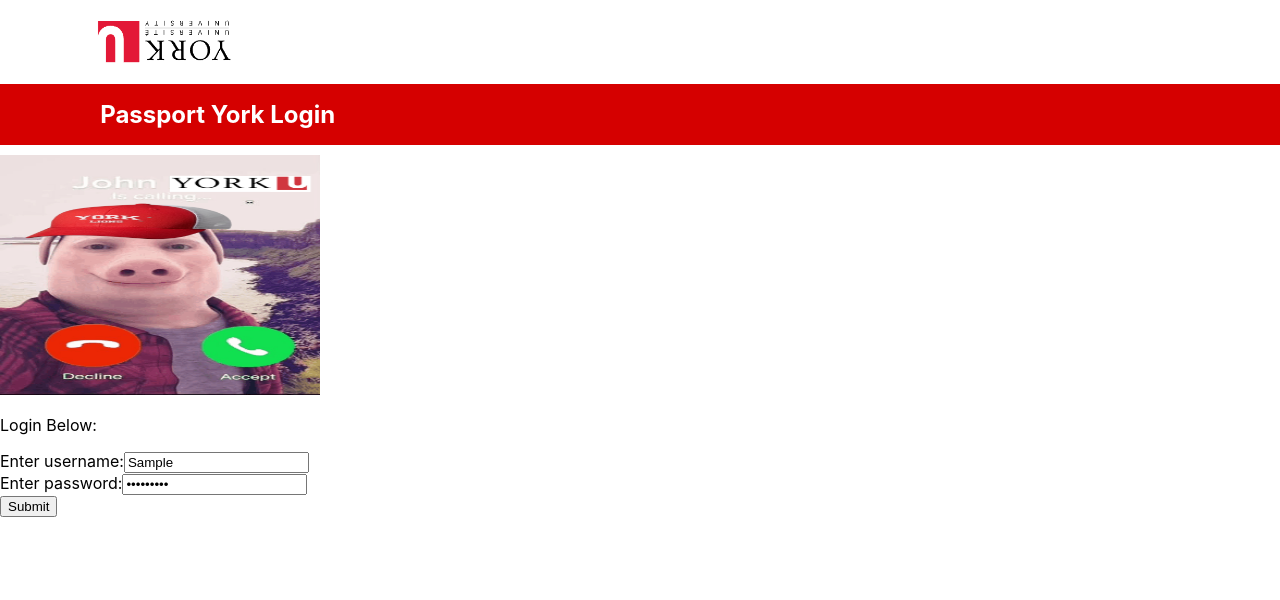
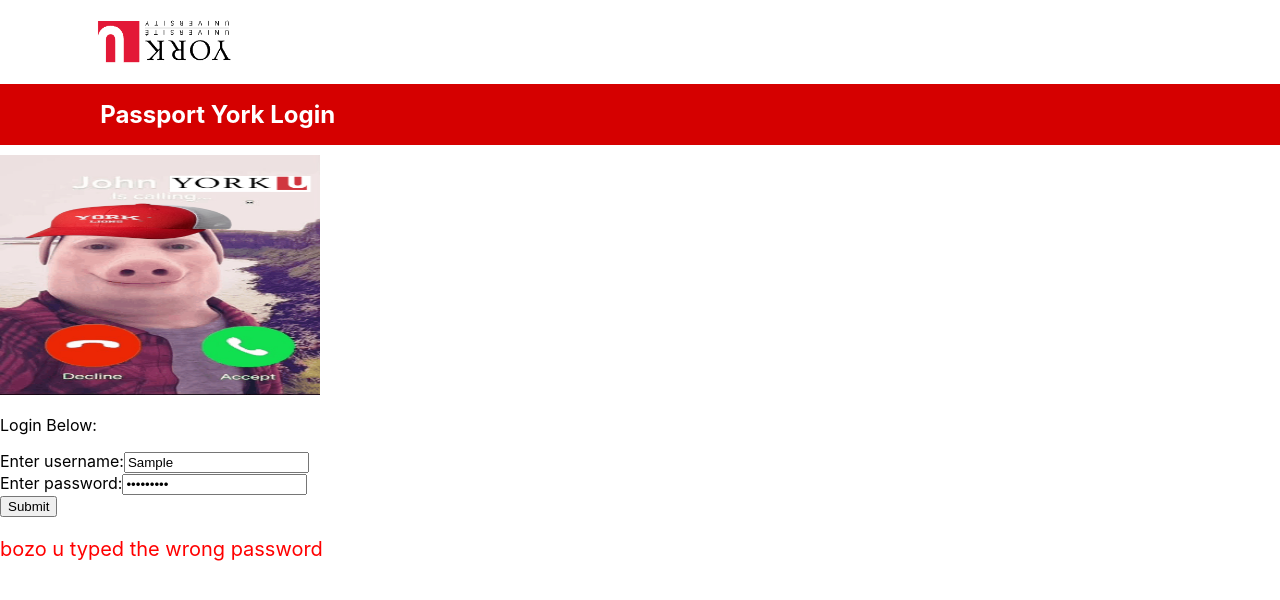
Before and after one commit to Hon139/ExcessiveAuthentication-, a React (Create React App) app in the folder auth-frontend/: page / in a window 1280 px wide. Both pictures are taken after typing "Sample", "Sample123" into the empty fields and a click on the button "Submit". Shown: the top 600 px of the page. Built offline with nearby package versions, Linux system fonts and the light colour scheme.

Commit message:
added error confrontation, worked on transition to math

```diff
--- a/auth-frontend/package.json
+++ b/auth-frontend/package.json
@@ -11,7 +11,7 @@
     "react-daisyui": "^5.0.5",
     "react-dom": "^18.3.1",
     "react-router-dom": "^6.28.0",
-    "react-scripts": "5.0.1",
+    "react-scripts": "^5.0.1",
     "web-vitals": "^2.1.4"
   },
   "scripts": {
--- a/auth-frontend/src/App.js
+++ b/auth-frontend/src/App.js
@@ -1,14 +1,15 @@
 import React, { useState } from 'react';
 import { Routes, Route, useNavigate } from 'react-router-dom'; // Use Routes, Route, useNavigate without Router
 import logo from './components/YorkU_logo.png';
-import JohnYork from './components/john_york.png'
-import LoginButton from '../src/components/Login_Button'
-import LoginEntry from '../src/components/Login_Entry'
-//import Checkbox from '../src/components/Checkbox'
-//import mainContent from '../src/components/Main_Content'
+import JohnYork from './components/john_york.png';
+import LoginButton from '../src/components/Login_Button';
+import LoginEntry from '../src/components/Login_Entry';
+import LoginFail from '../src/components/Login_Failed';
 import MathAuth from './pages/mathauth';
+import './App.css';
 
-import './App.css';
+const CORRECT_USR = "johnyork";
+const CORRECT_PWD = "12345"
 
 function App() {
   return (
@@ -23,10 +24,10 @@
 function Home() {
   const [userInputVal, setUserInputVal] = useState("");
   const [passInputVal, setPassInputVal] = useState("");
+  const [errMessage, setErrMessage] = useState("");
+
   const navigate = useNavigate();
-
   const handleUserInputChange = (e) => {
-   // console.log("test")
     setUserInputVal(e.target.value);
   };
 
@@ -34,9 +35,17 @@
     setPassInputVal(e.target.value);
   };
 
-  const handleLogin = () => {
-    console.log("submit triggered")
-    //navigate('/mathauth');
+  const handleLogin = (e) => {
+    e.preventDefault();
+    setErrMessage("");
+    if (userInputVal === CORRECT_USR && passInputVal === CORRECT_PWD) {
+      navigate('/mathauth');
+    }
+    else {
+      console.log("error!!")
+      setErrMessage("bozo u typed the wrong password");
+    }
+    console.log(errMessage)
   };
 
   return (
@@ -75,9 +84,16 @@
 
       {/* Submit button */}
       <LoginButton eventListener={handleLogin} type="button"/>
+
+      {/* Error message if attempt not successful: */}
+      <div>
+        {errMessage && <LoginFail errMessage={errMessage} />}
+      </div>
+
     </div>
 
   );
 }
 
+
 export default App;
--- a/auth-frontend/src/components/Checkbox.js
+++ /dev/null
@@ -1 +0,0 @@
-// Checkbox
--- /dev/null
+++ b/auth-frontend/src/components/Login_Failed.js
@@ -0,0 +1,16 @@
+import { React } from 'react';
+//Error component if login authentication failed.
+
+
+const ErrMsg = ({errMessage}) => {
+    if (!errMessage) {
+        return null;
+    }
+    return (
+        <div style={{ color: 'red', marginTop: '15px', fontSize: '20px'}}>
+           <p>{errMessage}</p>
+        </div>
+    );
+};
+
+export default ErrMsg;
```
Also changed, not shown: auth-frontend/src/components/Main_Content.js (deleted), auth-frontend/src/components/Top_Bar.js (deleted), 1 other file (tests, documents, lock files or other folders).
